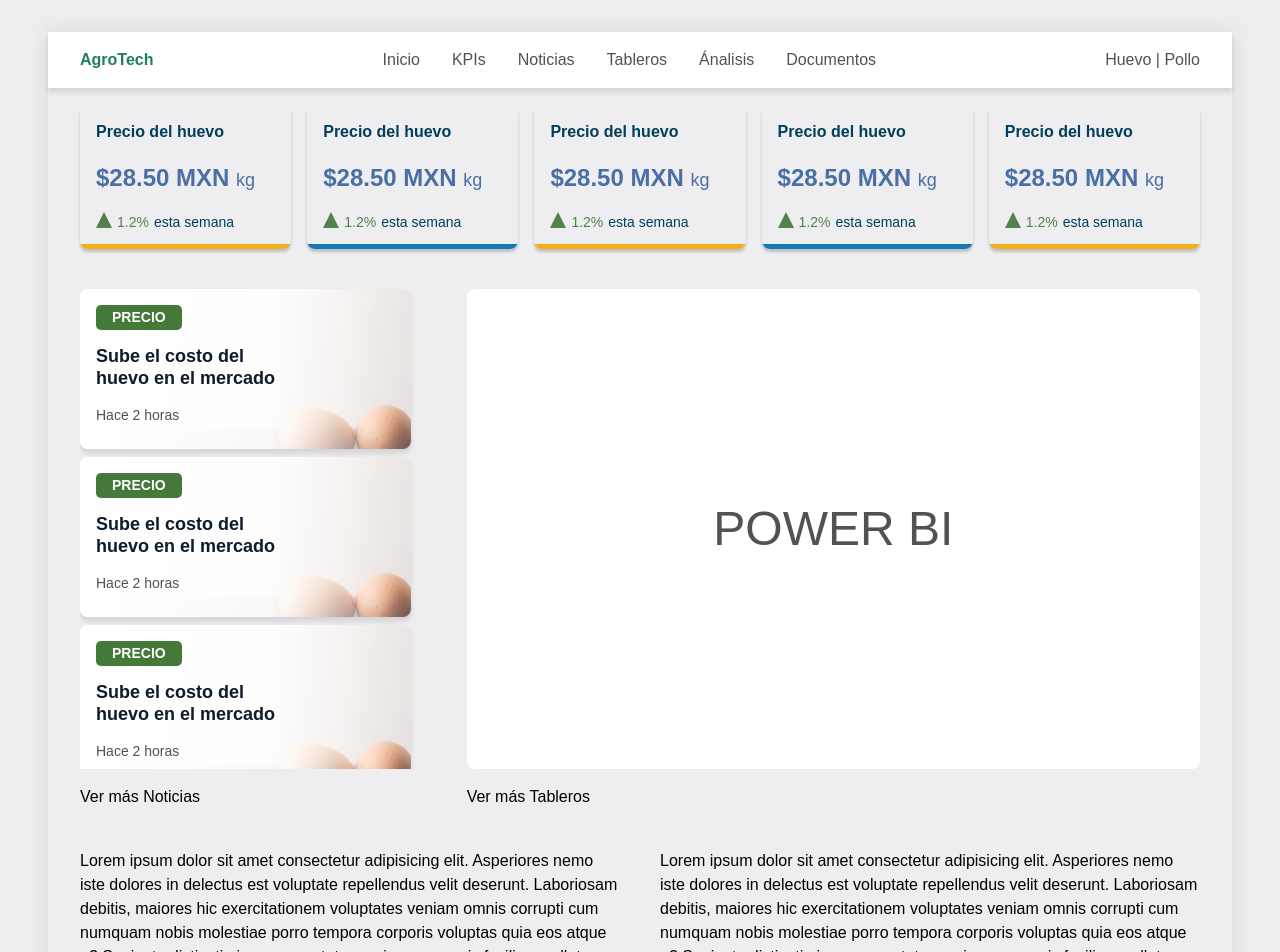
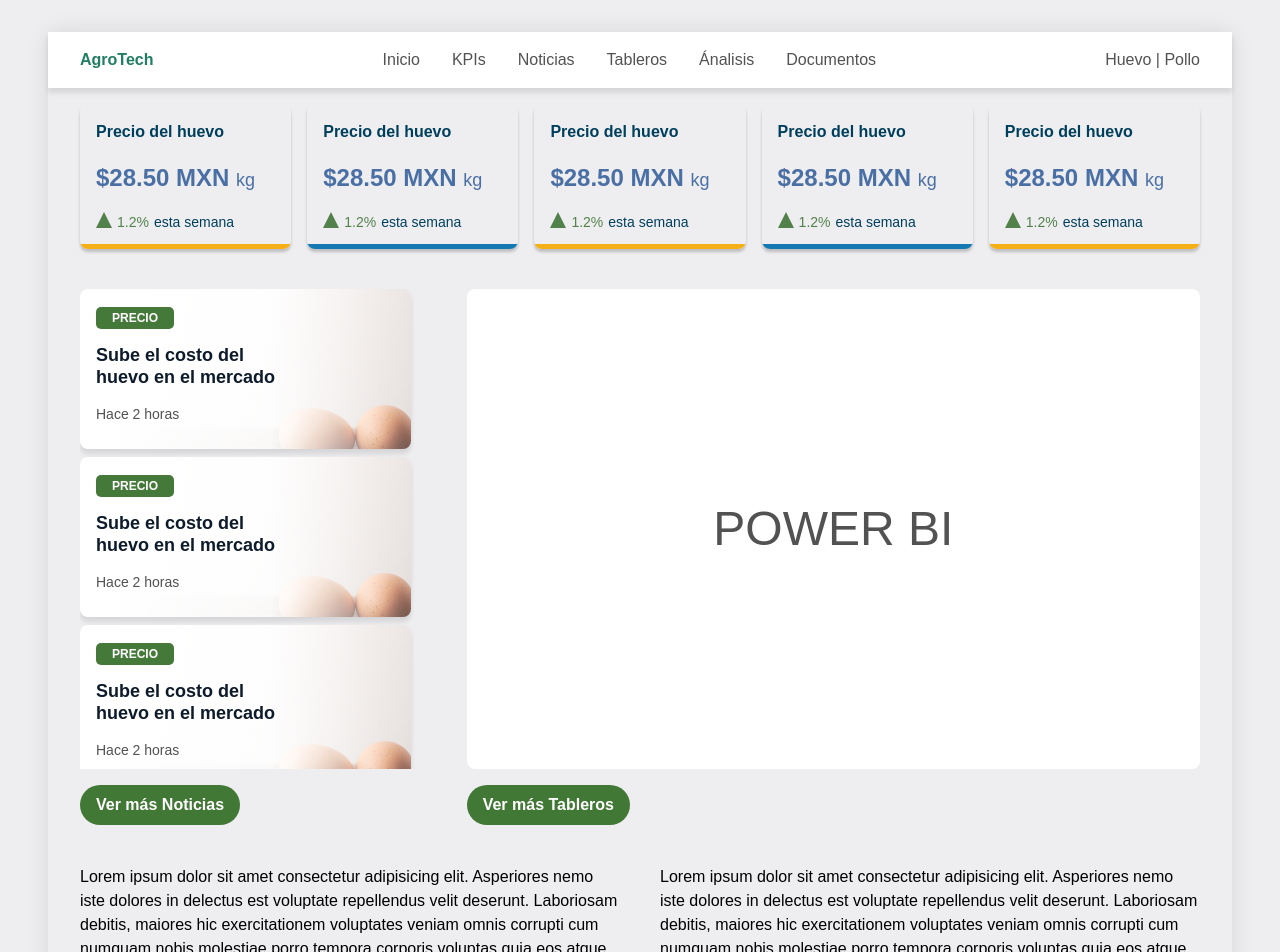
Before and after one commit to BramdonSantiago/agricultural-intelligence, a Next.js app: page / in a window 1280 px wide. Shown: the top 952 px of the page. Built offline with nearby package versions, Linux system fonts and the light colour scheme.

Commit message:
ADD btns

```diff
--- a/src/app/components/NewsItem/NewsItem.module.css
+++ b/src/app/components/NewsItem/NewsItem.module.css
@@ -21,7 +21,7 @@
     text-transform: uppercase;
     display: inline-block;
     padding: 0.125rem 1rem;
-    font-size: 0.875rem;
+    font-size: 0.75rem;
     font-weight: 600;
     margin-bottom: 1rem;
     border-radius: 5px;
--- a/src/app/globals.css
+++ b/src/app/globals.css
@@ -26,6 +26,31 @@
 body {
   background-color: var(--background);
   font-family: Arial, Helvetica, sans-serif;
+}
+
+.btn {
+  display: inline-block;
+  padding: 0.5rem 1rem;
+  border: 0;
+  font-weight: 600;
+  font-size: 1rem;
+  border-radius: 50px;
+  -webkit-border-radius: 50px;
+  -moz-border-radius: 50px;
+  -ms-border-radius: 50px;
+  -o-border-radius: 50px;
+  &.btn-primary {
+    background-color: #427836;
+    color: #FFF;
+    transition: all 0.3s ease;
+    -webkit-transition: all 0.3s ease;
+    -moz-transition: all 0.3s ease;
+    -ms-transition: all 0.3s ease;
+    -o-transition: all 0.3s ease;
+    &:hover, &:focus, &:active {
+      background-color: #356d29;
+    }
+  }
 }
 
 .header {
--- a/src/app/page.tsx
+++ b/src/app/page.tsx
@@ -32,7 +32,7 @@ export default function Home() {
             </div>
           </ul>
           <div className="mt-4">
-            <Link href={''}>Ver más Noticias</Link>
+            <Link href={''} className="btn btn-primary">Ver más Noticias</Link>
           </div>
         </div>
         <div className="col-span-8">
@@ -40,7 +40,7 @@ export default function Home() {
             POWER BI
           </div>
           <div className="mt-4">
-            <Link href={''}>Ver más Tableros</Link>
+            <Link href={''} className="btn btn-primary">Ver más Tableros</Link>
           </div>
         </div>
       </div>
```
